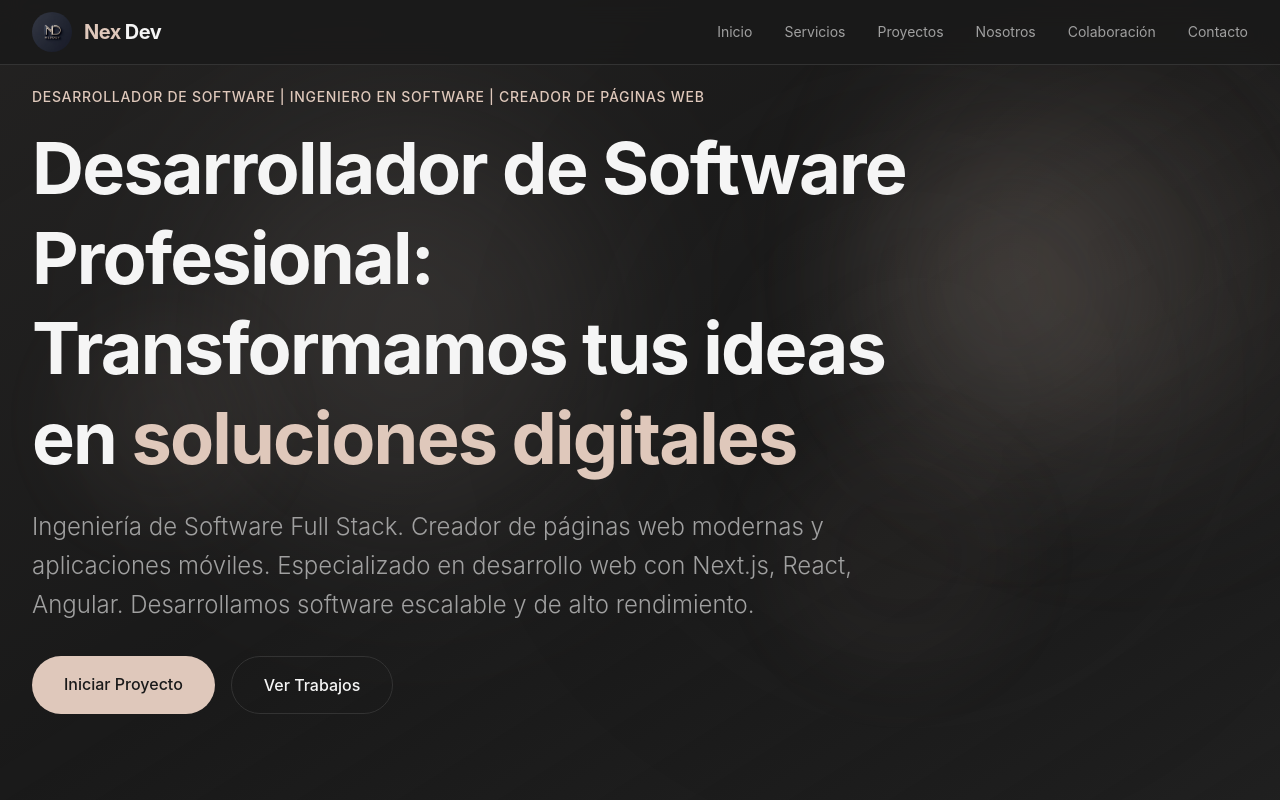
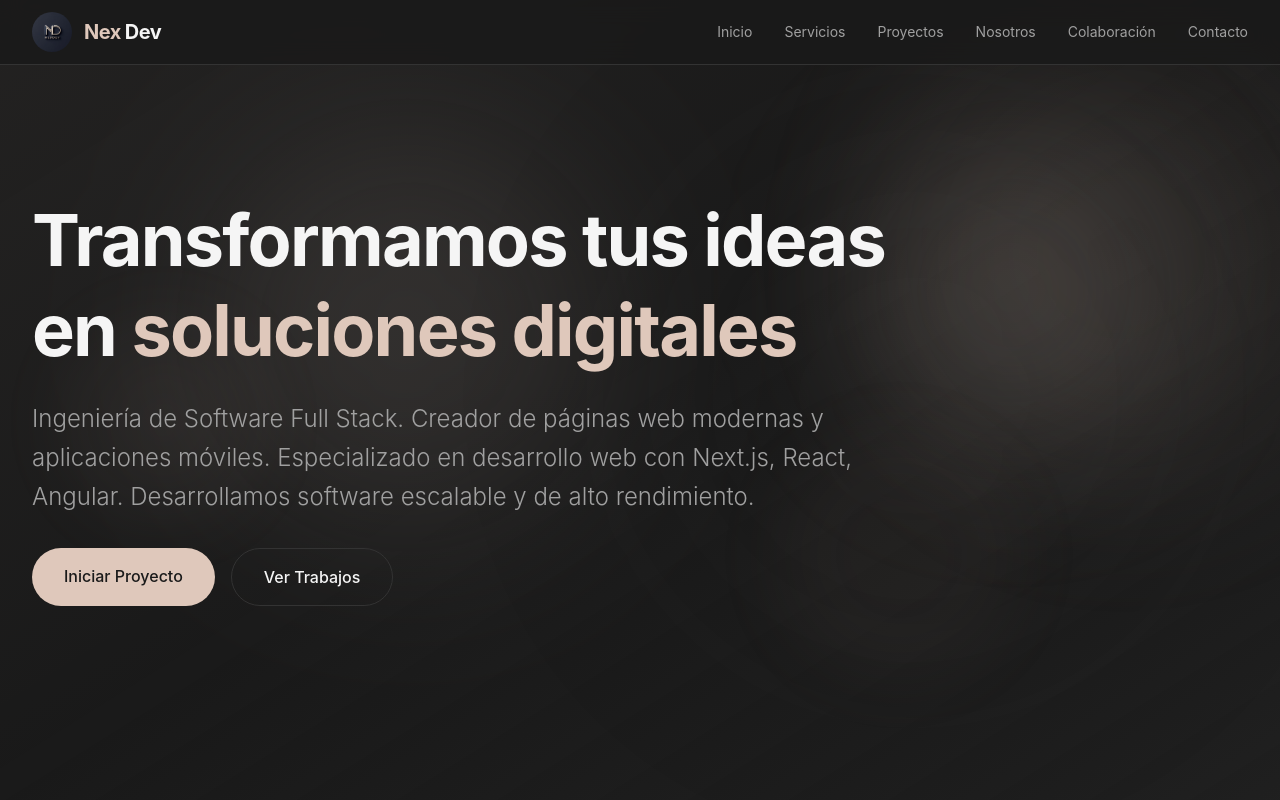
Before and after one commit to Sebas-Barrera/nexdev-portfolio, a Next.js app: page / in a window 1280 px wide. Shown: the top 800 px of the page. Built offline with nearby package versions, Linux system fonts and the light colour scheme.

Commit message:
Refactor Hero section text for improved clarity and SEO optimization

```diff
--- a/app/page.tsx
+++ b/app/page.tsx
@@ -343,11 +343,11 @@ export default function Home() {
             style={{ opacity: heroOpacity }}
           >
             <div className="max-w-4xl">
-              <p className="text-accent mb-4 text-sm font-medium tracking-wider uppercase opacity-0 animate-[fadeInUp_0.8s_ease-out_0.1s_forwards]" itemProp="description">
+              {/* <p className="text-accent mb-4 text-sm font-medium tracking-wider uppercase opacity-0 animate-[fadeInUp_0.8s_ease-out_0.1s_forwards]" itemProp="description">
                 Desarrollador de Software | Ingeniero en Software | Creador de Páginas Web
-              </p>
+              </p> */}
               <h1 className="text-5xl md:text-6xl lg:text-7xl font-bold tracking-tight text-text-primary mb-6 leading-tight opacity-0 animate-[fadeInUp_0.8s_ease-out_0.2s_forwards]" itemProp="name">
-                Desarrollador de Software Profesional: Transformamos tus ideas en <span className="text-accent">soluciones digitales</span>
+                Transformamos tus ideas en <span className="text-accent">soluciones digitales</span>
               </h1>
               <p className="text-xl md:text-2xl text-text-secondary font-light leading-relaxed mb-8 opacity-0 animate-[fadeInUp_0.8s_ease-out_0.5s_forwards]" itemProp="description">
                 Ingeniería de Software Full Stack. Creador de páginas web modernas y aplicaciones móviles.
```
